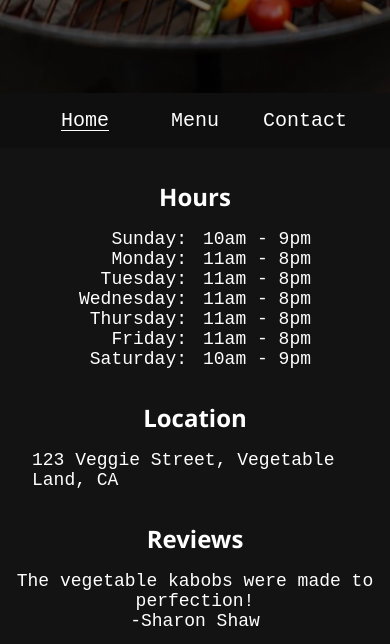
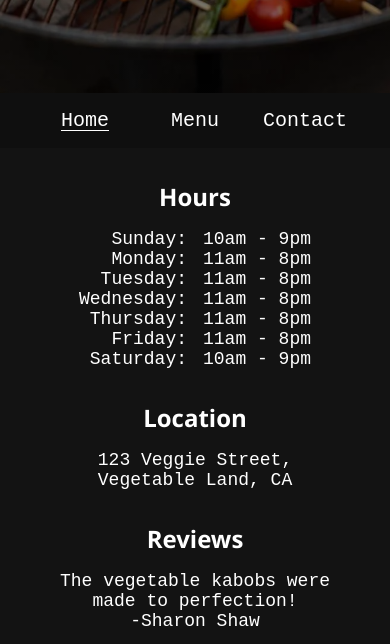
Before and after one commit to jacobhusband/restaurant-page, a website with bundled scripts: page dist/index.html in a window 390 px wide. Shown: the part 310-954 px from the top of the page. Built offline with nearby package versions, Linux system fonts and the light colour scheme.

Commit message:
Add media query to change the sizing of the page for mobile

```diff
--- a/src/css/semantic.css
+++ b/src/css/semantic.css
@@ -31,7 +31,9 @@ nav a:hover {
   margin-top: 1rem;
 }
 
-.home {
+.home,
+.menu,
+.contact {
   background-color: rgb(19, 19, 19);
 }
 
@@ -43,6 +45,14 @@ nav a:hover {
   width: 200px;
 }
 
+.location > p,
 .review {
-  width: 450px;
+  width: 300px;
 }
+
+@media only screen and (min-width: 600px) {
+  .location > p,
+  .review {
+    width: 450px;
+  }
+}
--- a/src/js/pages/contact.js
+++ b/src/js/pages/contact.js
@@ -7,10 +7,19 @@ export default class Contact extends Builder {
   }
 
   pageCreation() {
-    return this.buildElement("div", {}, [
-      this.buildElement("div", { class: "contact m-auto w-80 p-05r" }, [
-        this.buildElement("h2", { textContent: "Contact" }),
-      ]),
+    return this.buildElement("div", { class: "contact p-2r" }, [
+      this.buildElement(
+        "div",
+        {
+          class: "flex flex-dir-col align-items-center",
+        },
+        [
+          this.buildElement("h2", {
+            class: "mb-1r",
+            textContent: "Information",
+          }),
+        ]
+      ),
     ]);
   }
 }
--- a/src/js/pages/home.js
+++ b/src/js/pages/home.js
@@ -33,6 +33,7 @@ export default class Home extends Builder {
             textContent: "Location",
           }),
           this.buildElement("p", {
+            class: "text-center",
             textContent: "123 Veggie Street, Vegetable Land, CA",
           }),
         ]
--- a/src/js/pages/menu.js
+++ b/src/js/pages/menu.js
@@ -7,10 +7,14 @@ export default class Menu extends Builder {
   }
 
   pageCreation() {
-    return this.buildElement("div", {}, [
-      this.buildElement("div", { class: "menu m-auto w-80 p-05r" }, [
-        this.buildElement("h2", { textContent: "Menu" }),
-      ]),
+    return this.buildElement("div", { class: "menu p-2r" }, [
+      this.buildElement(
+        "div",
+        {
+          class: "flex flex-dir-col align-items-center",
+        },
+        [this.buildElement("h2", { class: "mb-1r", textContent: "Items" })]
+      ),
     ]);
   }
 }
```
Also changed, not shown: dist/main.js.
